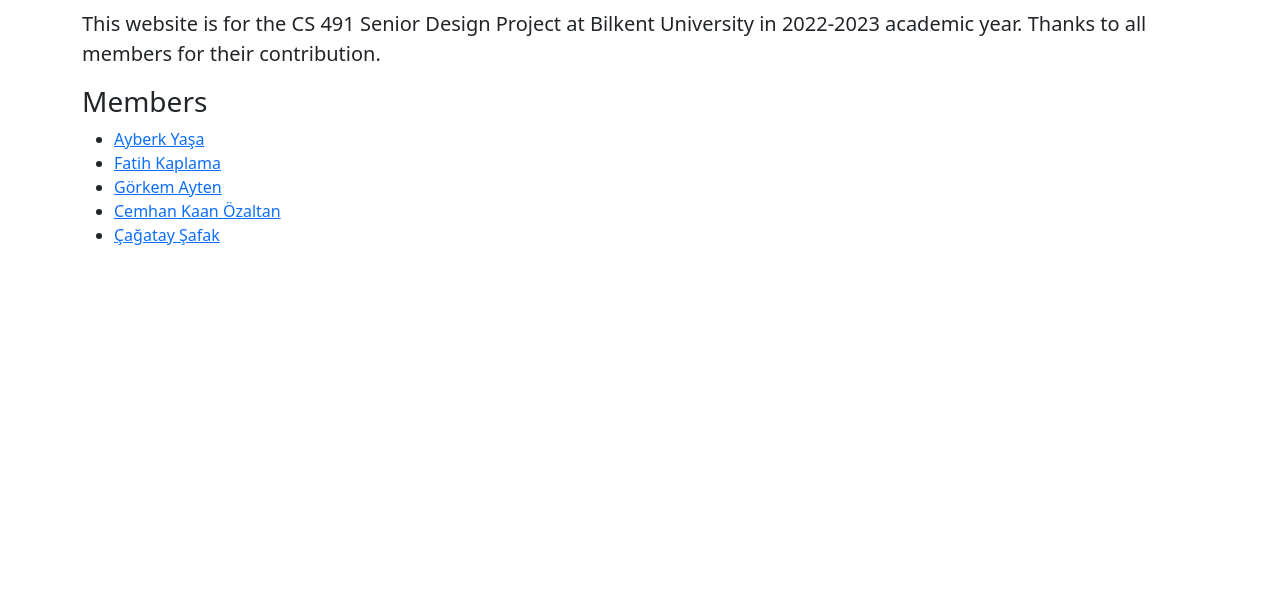
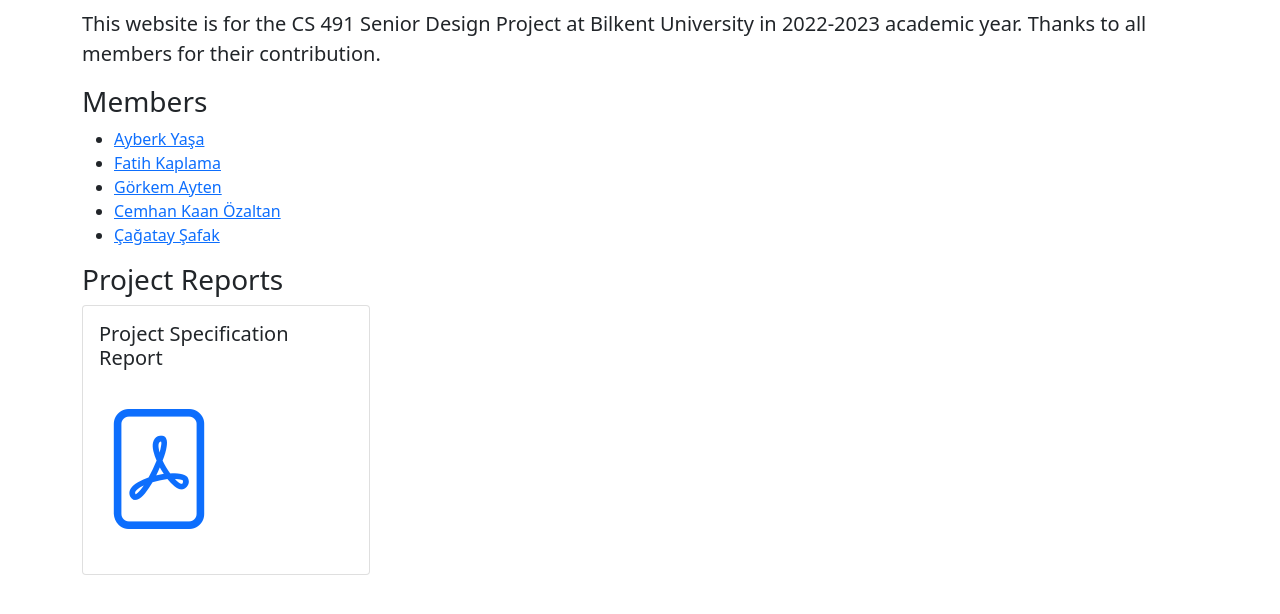
Before and after one commit to relink-app/relink-app.github.io, a plain HTML site: page index.html in a window 1280 px wide. Shown: the part 158-772 px from the top of the page. Drawn offline with nearby package versions, Linux system fonts and the light colour scheme.

```diff
--- a/index.html
+++ b/index.html
@@ -81,6 +81,13 @@
           </ul>
         </div>
       </div>
+      <h3>Project Reports</h3>
+      <div class="card" style="width: 18rem">
+        <div class="card-body">
+          <h5 class="card-title">Project Specification Report</h5>
+          <a href="/reports/project_specification_report.pdf" target="_blank" class="bi bi-file-pdf" style="font-size: 120px;"></a>
+        </div>
+      </div>
     </main>
   </body>
 </html>
```
